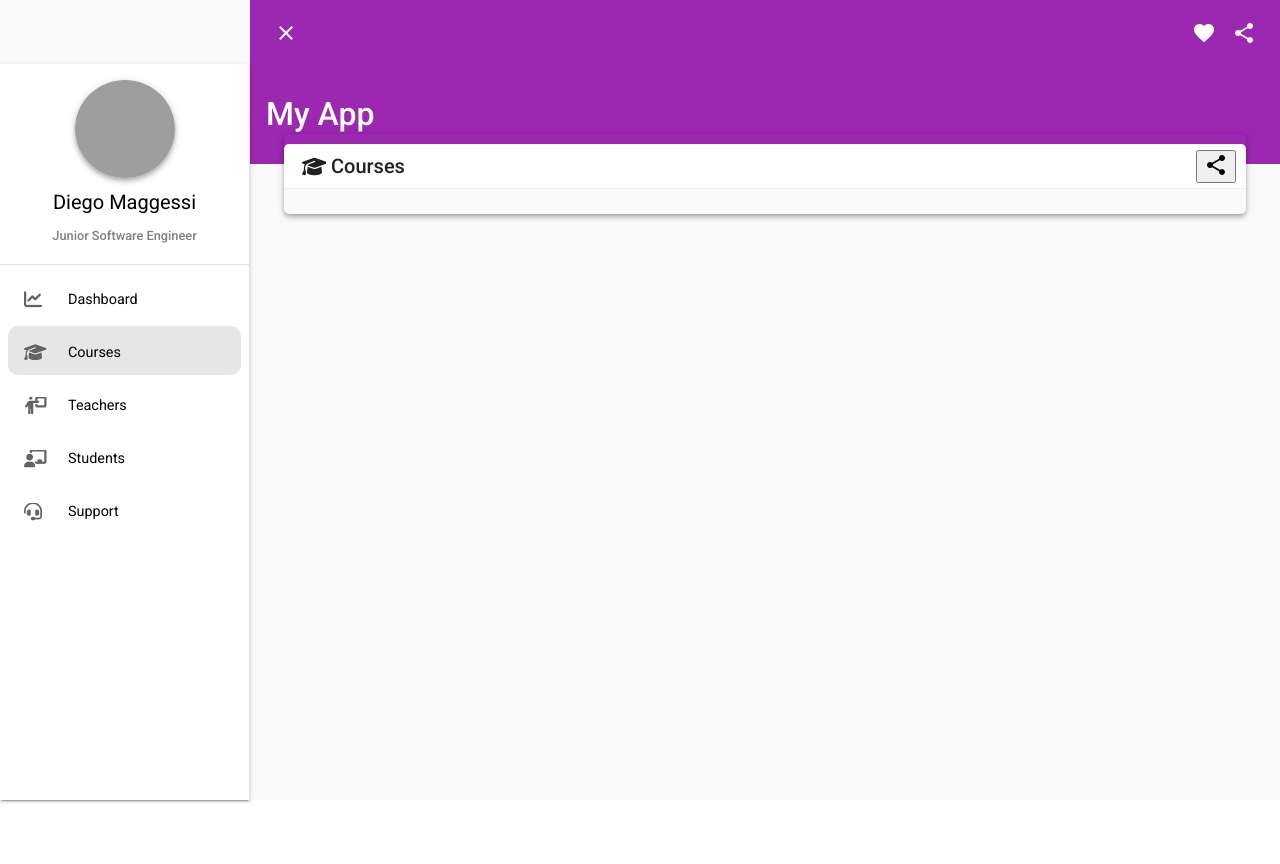
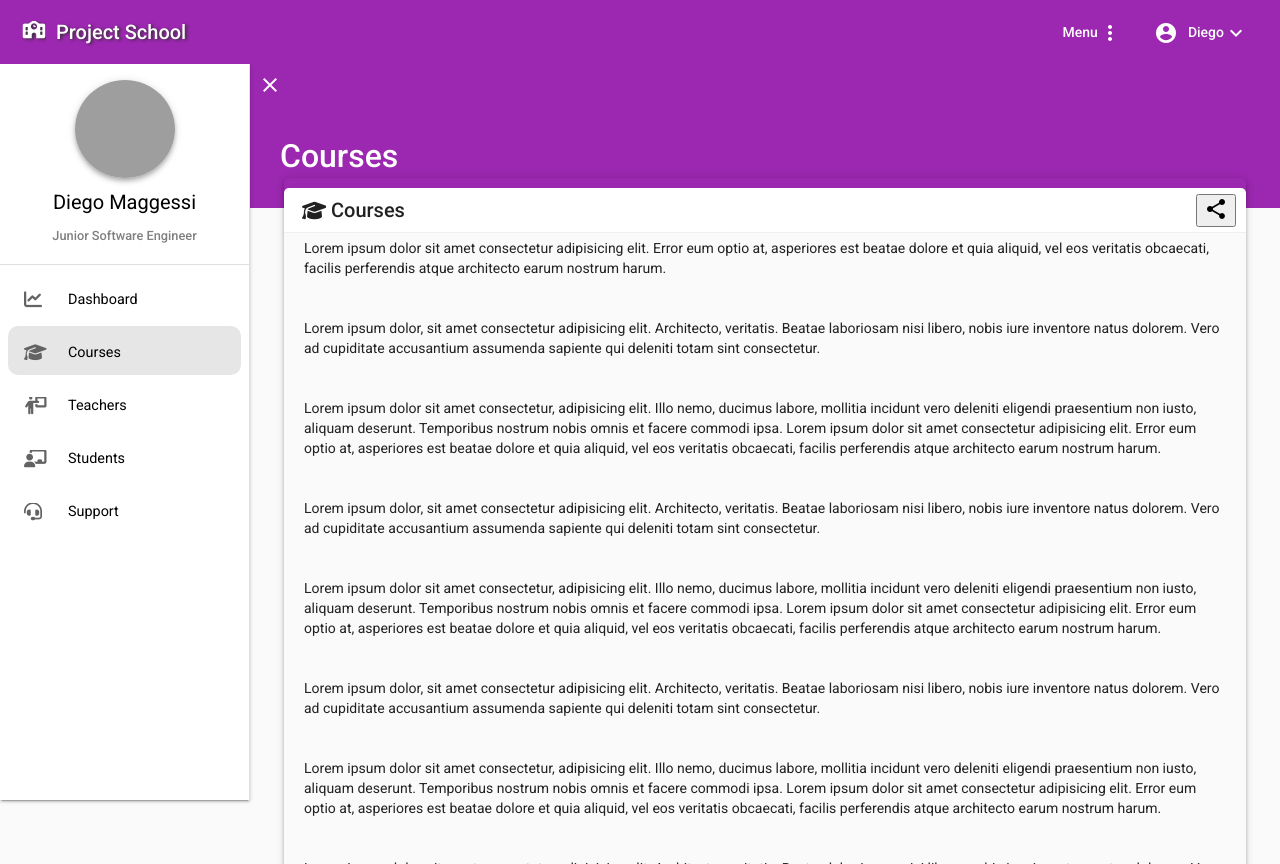
Before and after one commit to diegosmteixeira/Angular_Material, an Angular app in the folder ProjectSchool/: page /courses in a window 1280 px wide. Before the commit the page ends 800 px from the top, so only its background shows below. Built offline with nearby package versions, Linux system fonts and the light colour scheme; grey boxes are pictures that could not be loaded.

Commit message:
add toolbar-menu

```diff
--- a/ProjectSchool/src/app/app.component.html
+++ b/ProjectSchool/src/app/app.component.html
@@ -1,3 +1,9 @@
+<app-toolbar-menu
+  menuTitle="{{menuName}}"
+  [popText]="popText"
+  [shadow]="applyShadow">
+
+</app-toolbar-menu>
 <mat-sidenav-container>
   <mat-sidenav
   #sidenav
@@ -21,32 +27,24 @@
 </mat-sidenav>
 
 <mat-sidenav-content>
-  <mat-toolbar
-  class="toolbar-menu"
-  color="primary"
-  [class.mat-elevation-z4]="applyShadow">
 
+<mat-toolbar color="primary" class="toolbar-submenu">
+  <mat-toolbar-row class="toolbar-submenu-top">
     <button
       matTooltip="{{sidenav.opened ? 'Close' : 'Open'}}"
       matTooltipPosition="right"
       mat-icon-button
       class="example-icon"
-  (click)="sidenav.toggle()">
+      (click)="sidenav.toggle()"
+    >
     <mat-icon>
       {{sidenav.opened ? 'close' : 'menu'}}
     </mat-icon>
     </button>
-<span *ngIf="popText">My App</span>
-<span class="example-spacer"></span>
-<button mat-icon-button class="example-icon favorite-icon" aria-label="Example icon-button with heart icon">
-  <mat-icon>favorite</mat-icon>
-</button>
-<button mat-icon-button class="example-icon" aria-label="Example icon-button with share icon">
-  <mat-icon>share</mat-icon>
-</button>
-</mat-toolbar>
-<mat-toolbar color="primary" class="toolbar-submenu">
-  <span *ngIf="!popText">My App</span>
+  </mat-toolbar-row>
+  <mat-toolbar-row class="toolbar-submenu-title">
+    <span *ngIf="!popText">{{menuName}}</span>
+  </mat-toolbar-row>
 </mat-toolbar>
 <router-outlet></router-outlet>
 </mat-sidenav-content>
--- a/ProjectSchool/src/app/app.component.scss
+++ b/ProjectSchool/src/app/app.component.scss
@@ -1,11 +1,3 @@
-.example-spacer {
-  flex: 1 1 auto;
-}
-
-.sidenav {
-  width: 250px;
-}
-
 mat-sidenav-content {
   height: 100vh;
 }
@@ -14,21 +6,24 @@ mat-sidenav-container {
   height: 100vh;
 }
 
-.toolbar-menu {
-  position: sticky;
-  font-size: 1rem;
-  top: 0;
-  z-index: 1001;
+mat-toolbar-row {
+  padding: 0;
 }
 
 .toolbar-submenu {
-  height: 100px;
   font-size: 2rem;
   margin-top: 0px;
-}
+  display: flex;
+  flex-direction: column;
+  align-items: start;
 
-.title {
-  margin-bottom: 500px;
+  &-top {
+    height: 40px;
+  }
+
+  &-title {
+    padding: 52px 30px;
+  }
 }
 
 // ---- sidebar ----//
@@ -94,6 +89,5 @@ mat-sidenav-container {
     a:hover, .active {
       background-color: #e6e6e6;
     }
-
   }
 }
--- a/ProjectSchool/src/app/app.component.ts
+++ b/ProjectSchool/src/app/app.component.ts
@@ -1,8 +1,9 @@
 import { MenuItem } from './shared/models/menuItem';
-import { Component } from '@angular/core';
+import { Component, inject } from '@angular/core';
 import { BreakpointObserver } from '@angular/cdk/layout';
-import { fromEvent, map } from 'rxjs';
+import { filter, fromEvent, map } from 'rxjs';
 import { menuItems } from './shared/models/menu';
+import { NavigationEnd, Router } from '@angular/router';
 
 export const SCROLL_CONTAINER = 'mat-sidenav-content';
 export const TEXT_LIMIT = 64;
@@ -18,19 +19,32 @@ export class AppComponent {
   public popText: boolean = false;
   public applyShadow: boolean = false;
   public items_menu: MenuItem[] = menuItems;
+  private breakpointObserver: BreakpointObserver;
+  private route: Router;
+  public menuName = '';
 
-  constructor(private breakpointObserver: BreakpointObserver) {}
+  constructor() {
+    this.breakpointObserver = inject(BreakpointObserver),
+    this.route = inject(Router)
+  }
 
   ngOnInit(): void {
     const content = document.getElementsByClassName(SCROLL_CONTAINER)[0];
 
     fromEvent(content, 'scroll')
-      .pipe(
-        map(() => content.scrollTop )
-      )
-      .subscribe({
-        next: (value: number) => this.determineHeader(value)
-      })
+      .pipe(map(() => content.scrollTop ))
+      .subscribe((value: number) => this.determineHeader(value))
+
+      this.route.events.pipe(
+        filter(event => event instanceof NavigationEnd),
+        map(event => event as NavigationEnd)
+        ).subscribe((event: NavigationEnd) => {
+          let moduleName = event.url.split('/')[1];
+
+          this.menuName = this.items_menu.filter(
+            (item: MenuItem) => item.link == `/${moduleName}`)[0].label;
+        })
+
   }
 
   determineHeader(scrollTop: number) {
--- a/ProjectSchool/src/app/app.module.ts
+++ b/ProjectSchool/src/app/app.module.ts
@@ -5,10 +5,12 @@ import { AppRoutingModule } from './app-routing.module';
 import { AppComponent } from './app.component';
 import { BrowserAnimationsModule } from '@angular/platform-browser/animations';
 import { MaterialModule } from './shared/materials/material.module';
+import { ToolbarMenuComponent } from './shared/components/toolbar-menu/toolbar-menu.component';
 
 @NgModule({
   declarations: [
-    AppComponent
+    AppComponent,
+    ToolbarMenuComponent
   ],
   imports: [
     BrowserModule,
--- a/ProjectSchool/src/app/pages/courses/courses.component.html
+++ b/ProjectSchool/src/app/pages/courses/courses.component.html
@@ -5,6 +5,70 @@
     </button>
   </app-toolbar-title>
   <div class="container">
+    Lorem ipsum dolor sit amet consectetur adipisicing elit. Error eum optio at, asperiores est beatae dolore et quia aliquid, vel eos veritatis obcaecati, facilis perferendis atque architecto earum nostrum harum.
+    <br>
+    <br>
+    <br>
+    Lorem ipsum dolor, sit amet consectetur adipisicing elit. Architecto, veritatis. Beatae laboriosam nisi libero, nobis iure inventore natus dolorem. Vero ad cupiditate accusantium assumenda sapiente qui deleniti totam sint consectetur.
+    <br>
+    <br>
+    <br>
+    Lorem ipsum dolor sit amet consectetur, adipisicing elit. Illo nemo, ducimus labore, mollitia incidunt vero deleniti eligendi praesentium non iusto, aliquam deserunt. Temporibus nostrum nobis omnis et facere commodi ipsa.
+    Lorem ipsum dolor sit amet consectetur adipisicing elit. Error eum optio at, asperiores est beatae dolore et quia aliquid, vel eos veritatis obcaecati, facilis perferendis atque architecto earum nostrum harum.
+    <br>
+    <br>
+    <br>
+    Lorem ipsum dolor, sit amet consectetur adipisicing elit. Architecto, veritatis. Beatae laboriosam nisi libero, nobis iure inventore natus dolorem. Vero ad cupiditate accusantium assumenda sapiente qui deleniti totam sint consectetur.
+    <br>
+    <br>
+    <br>
+    Lorem ipsum dolor sit amet consectetur, adipisicing elit. Illo nemo, ducimus labore, mollitia incidunt vero deleniti eligendi praesentium non iusto, aliquam deserunt. Temporibus nostrum nobis omnis et facere commodi ipsa.
+    Lorem ipsum dolor sit amet consectetur adipisicing elit. Error eum optio at, asperiores est beatae dolore et quia aliquid, vel eos veritatis obcaecati, facilis perferendis atque architecto earum nostrum harum.
+    <br>
+    <br>
+    <br>
+    Lorem ipsum dolor, sit amet consectetur adipisicing elit. Architecto, veritatis. Beatae laboriosam nisi libero, nobis iure inventore natus dolorem. Vero ad cupiditate accusantium assumenda sapiente qui deleniti totam sint consectetur.
+    <br>
+    <br>
+    <br>
+    Lorem ipsum dolor sit amet consectetur, adipisicing elit. Illo nemo, ducimus labore, mollitia incidunt vero deleniti eligendi praesentium non iusto, aliquam deserunt. Temporibus nostrum nobis omnis et facere commodi ipsa.
+    Lorem ipsum dolor sit amet consectetur adipisicing elit. Error eum optio at, asperiores est beatae dolore et quia aliquid, vel eos veritatis obcaecati, facilis perferendis atque architecto earum nostrum harum.
+    <br>
+    <br>
+    <br>
+    Lorem ipsum dolor, sit amet consectetur adipisicing elit. Architecto, veritatis. Beatae laboriosam nisi libero, nobis iure inventore natus dolorem. Vero ad cupiditate accusantium assumenda sapiente qui deleniti totam sint consectetur.
+    <br>
+    <br>
+    <br>
+    Lorem ipsum dolor sit amet consectetur, adipisicing elit. Illo nemo, ducimus labore, mollitia incidunt vero deleniti eligendi praesentium non iusto, aliquam deserunt. Temporibus nostrum nobis omnis et facere commodi ipsa.
+    <br>
+    <br>
+    <br>
+    Lorem ipsum dolor sit amet consectetur, adipisicing elit. Illo nemo, ducimus labore, mollitia incidunt vero deleniti eligendi praesentium non iusto, aliquam deserunt. Temporibus nostrum nobis omnis et facere commodi ipsa.
+    <br>
+    <br>
+    <br>
+    Lorem ipsum dolor sit amet consectetur, adipisicing elit. Illo nemo, ducimus labore, mollitia incidunt vero deleniti eligendi praesentium non iusto, aliquam deserunt. Temporibus nostrum nobis omnis et facere commodi ipsa.
+    <br>
+    <br>
+    <br>
+    Lorem ipsum dolor sit amet consectetur, adipisicing elit. Illo nemo, ducimus labore, mollitia incidunt vero deleniti eligendi praesentium non iusto, aliquam deserunt. Temporibus nostrum nobis omnis et facere commodi ipsa.
+    <br>
+    <br>
+    <br>
+    Lorem ipsum dolor sit amet consectetur, adipisicing elit. Illo nemo, ducimus labore, mollitia incidunt vero deleniti eligendi praesentium non iusto, aliquam deserunt. Temporibus nostrum nobis omnis et facere commodi ipsa.
+    <br>
+    <br>
+    <br>
+    Lorem ipsum dolor sit amet consectetur, adipisicing elit. Illo nemo, ducimus labore, mollitia incidunt vero deleniti eligendi praesentium non iusto, aliquam deserunt. Temporibus nostrum nobis omnis et facere commodi ipsa.
+    <br>
+    <br>
+    <br>
+    Lorem ipsum dolor sit amet consectetur, adipisicing elit. Illo nemo, ducimus labore, mollitia incidunt vero deleniti eligendi praesentium non iusto, aliquam deserunt. Temporibus nostrum nobis omnis et facere commodi ipsa.
+    <br>
+    <br>
+    <br>
+    Lorem ipsum dolor sit amet consectetur, adipisicing elit. Illo nemo, ducimus labore, mollitia incidunt vero deleniti eligendi praesentium non iusto, aliquam deserunt. Temporibus nostrum nobis omnis et facere commodi ipsa.
     <router-outlet></router-outlet>
   </div>
 </div>
--- /dev/null
+++ b/ProjectSchool/src/app/shared/components/toolbar-menu/toolbar-menu.component.html
@@ -0,0 +1,36 @@
+<mat-toolbar class="toolbar-menu" color="primary" [class.mat-elevation-z4]="shadow">
+  <mat-toolbar-row>
+    <a href="/dashboard" mat-button class="logo">
+      <mat-icon fontSet="fa" fontIcon="fa-school"></mat-icon>
+      <span class="title" *ngIf="!popText">Project School</span>
+      <span class="title" *ngIf="popText">Project School - {{menuTitle}}</span>
+    </a>
+    <div class="content-center">
+      <button mat-button [matMenuTriggerFor]="beforeMenu">
+        <span>Menu</span>
+        <mat-icon>more_vert</mat-icon>
+      </button>
+      <mat-menu #beforeMenu="matMenu">
+          <a href="" mat-menu-item></a>
+      </mat-menu>
+      <div>
+        <button mat-button [matMenuTriggerFor]="menu">
+          <mat-icon class="space-right-icon">account_circle</mat-icon>
+          <span>Diego</span>
+          <mat-icon>keyboard_arrow_down</mat-icon>
+        </button>
+        <mat-menu #menu="matMenu">
+          <a routerLink="/users/myProfile" mat-menu-item>
+            <mat-icon>person</mat-icon>
+            <span>Profile</span>
+          </a>
+          <mat-divider></mat-divider>
+          <a routerLink="/users/myProfile" mat-menu-item>
+            <mat-icon>logout</mat-icon>
+            <span>Sign out</span>
+          </a>
+        </mat-menu>
+      </div>
+    </div>
+  </mat-toolbar-row>
+</mat-toolbar>
--- /dev/null
+++ b/ProjectSchool/src/app/shared/components/toolbar-menu/toolbar-menu.component.scss
@@ -0,0 +1,36 @@
+.logo {
+  .mat-icon {
+    margin: 10px 10px 8px -10px;
+    font-size: 18px;
+  }
+}
+
+.title {
+  font-size: 20px;
+}
+
+.mat-menu-item {
+  .mat-icon {
+    margin-top: 5px;
+    font-size: 18px;
+  }
+}
+
+.toolbar-menu {
+  position: sticky;
+  font-size: 1rem;
+  top: 0;
+  z-index: 1001;
+  height: 64px;
+  text-shadow: 2px 1px 3px #323232
+}
+
+.content-center {
+  display: flex;
+  flex-direction: row;
+  margin-left: auto;
+}
+
+.space-right-icon {
+  margin-right: 10px;
+}
--- /dev/null
+++ b/ProjectSchool/src/app/shared/components/toolbar-menu/toolbar-menu.component.ts
@@ -0,0 +1,19 @@
+import { Component, Input, OnInit } from '@angular/core';
+
+@Component({
+  selector: 'app-toolbar-menu',
+  templateUrl: './toolbar-menu.component.html',
+  styleUrls: ['./toolbar-menu.component.scss']
+})
+export class ToolbarMenuComponent implements OnInit {
+
+  @Input() menuTitle: string = '';
+  @Input() shadow: boolean = false;
+  @Input() popText: boolean = false;
+
+  constructor() { }
+
+  ngOnInit(): void {
+  }
+
+}
--- a/ProjectSchool/src/app/shared/materials/material.module.ts
+++ b/ProjectSchool/src/app/shared/materials/material.module.ts
@@ -5,6 +5,7 @@ import { MatButtonModule } from '@angular/material/button';
 import { MatSidenavModule } from '@angular/material/sidenav';
 import { MatListModule } from '@angular/material/list';
 import { MatTooltipModule } from '@angular/material/tooltip';
+import { MatMenuModule } from '@angular/material/menu';
 
 
 @NgModule({
@@ -14,7 +15,8 @@ import { MatTooltipModule } from '@angular/material/tooltip';
     MatButtonModule,
     MatSidenavModule,
     MatListModule,
-    MatTooltipModule
+    MatTooltipModule,
+    MatMenuModule
   ],
   declarations: [],
   providers: []
```
Lines whose indentation alone changed are shown as unchanged.
